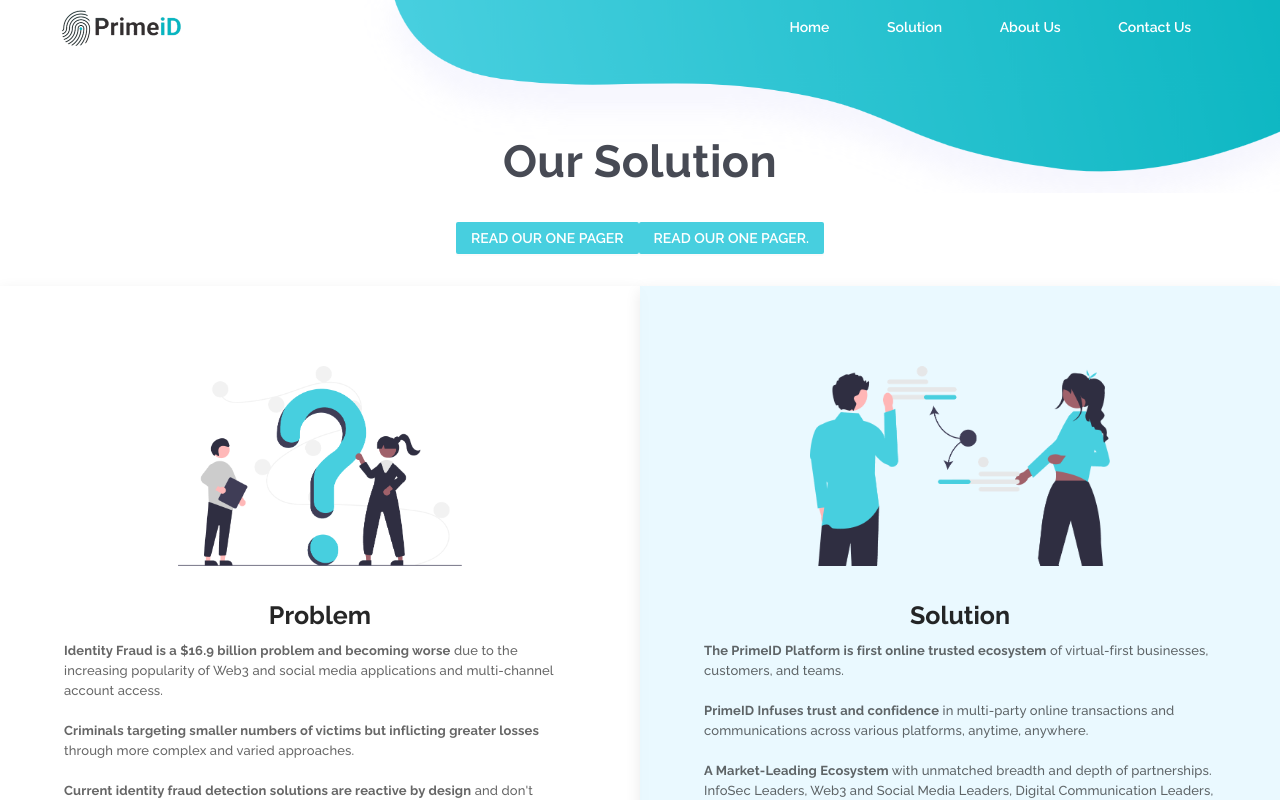
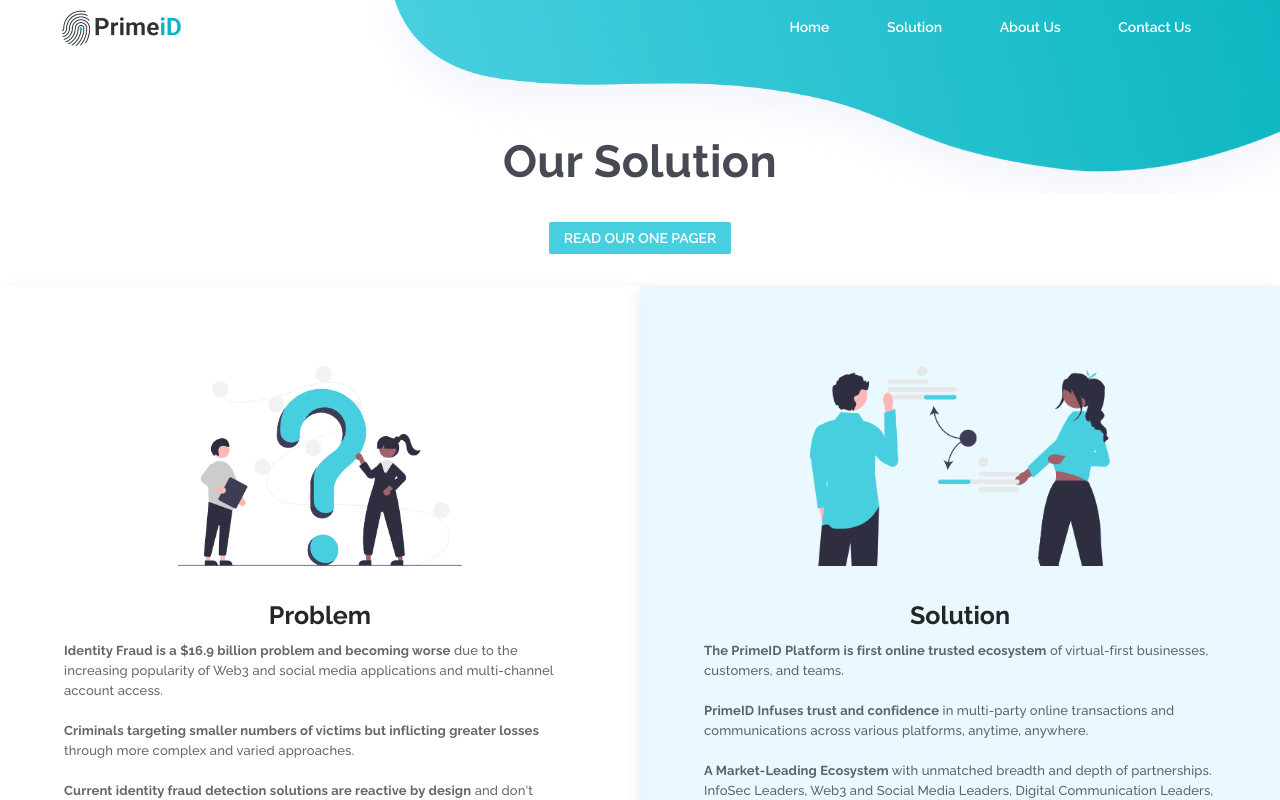
Before and after one commit to FeltonL/PrimeIDCorp2023, a React (Create React App) app: page /#/solution in a window 1280 px wide. Shown: the top 800 px of the page. Built offline with nearby package versions, Linux system fonts and the light colour scheme.

Commit message:
fixing pdf

```diff
--- a/src/components/Solution.jsx
+++ b/src/components/Solution.jsx
@@ -37,11 +37,11 @@
         }}
       >
         {/* <Link to={PrimePdf} target="_blank" download ><Button className='solution_btn'>READ OUR ONE PAGER</Button></Link> */}
-        <a href={PrimePdf} download target="_blank" rel="noreferrer">
+        {/* <a href={PrimePdf} download target="_blank" rel="noreferrer">
           <Button className="solution_btn">READ OUR ONE PAGER</Button>
-        </a>
+        </a> */}
         <a href="/PrimeID-One-Page-Primer.pdf" download target="_blank">
-          <Button className="solution_btn">READ OUR ONE PAGER.</Button>
+          <Button className="solution_btn">READ OUR ONE PAGER</Button>
         </a>
       </Typography>
       <Row className="">
```
